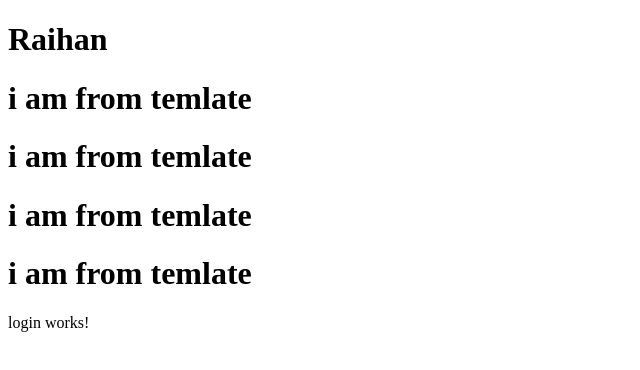
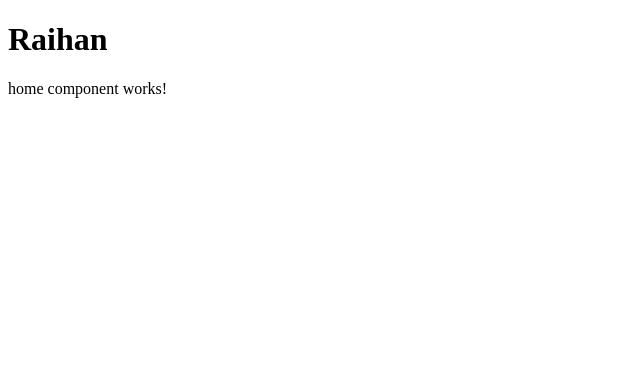
Before and after one commit to mmraihan/Angular, an Angular app in the folder Web-Gentle/myapplication/: page / in a window 1280 px wide. Shown: the top 370 px of the page, without its empty margins (0-640 px from the left). Built offline with nearby package versions, Linux system fonts and the light colour scheme.

Commit message:
Remove Additional Components.

```diff
--- a/Web-Gentle/myapplication/src/app/app.component.html
+++ b/Web-Gentle/myapplication/src/app/app.component.html
@@ -1,6 +1,3 @@
 <h1>Raihan</h1>
+
 <app-home></app-home>
-<app-home></app-home>
-<app-home></app-home>
-<app-home></app-home>
-<app-login></app-login>
--- a/Web-Gentle/myapplication/src/app/app.module.ts
+++ b/Web-Gentle/myapplication/src/app/app.module.ts
@@ -3,15 +3,11 @@ import { BrowserModule } from '@angular/platform-browser';
 
 import { AppComponent } from './app.component';
 import { HomeComponent } from './home/home.component';
-import { LoginComponent } from './login/login.component';
-import { LogoutComponent } from './login/logout/logout.component';
-
 @NgModule({
   declarations: [
     AppComponent,
     HomeComponent,
-    LoginComponent,
-    LogoutComponent
+
   ],
   imports: [
     BrowserModule
--- a/Web-Gentle/myapplication/src/app/home/home.component.html
+++ b/Web-Gentle/myapplication/src/app/home/home.component.html
@@ -1,2 +1 @@
 <p>home component works!</p>
-<app-login></app-login>
--- a/Web-Gentle/myapplication/src/app/home/home.component.ts
+++ b/Web-Gentle/myapplication/src/app/home/home.component.ts
@@ -2,8 +2,7 @@ import { Component} from '@angular/core';
 
 @Component({
   selector: 'app-home',
-  //templateUrl: './home.component.html',
-  template:`<h1>i am from temlate</h1>`,
+  templateUrl: './home.component.html',
   styleUrls: ['./home.component.css']
 })
 export class HomeComponent {
--- a/Web-Gentle/myapplication/src/app/login/login.component.html
+++ /dev/null
@@ -1 +0,0 @@
-<p>login works!</p>
--- a/Web-Gentle/myapplication/src/app/login/login.component.ts
+++ /dev/null
@@ -1,16 +0,0 @@
-import { Component, OnInit } from '@angular/core';
-
-@Component({
-  selector: 'app-login',
-  templateUrl: './login.component.html',
-  styles: [
-  ]
-})
-export class LoginComponent implements OnInit {
-
-  constructor() { }
-
-  ngOnInit(): void {
-  }
-
-}
--- a/Web-Gentle/myapplication/src/app/login/logout/logout.component.html
+++ /dev/null
@@ -1 +0,0 @@
-<p>logout works!</p>
--- a/Web-Gentle/myapplication/src/app/login/logout/logout.component.ts
+++ /dev/null
@@ -1,15 +0,0 @@
-import { Component, OnInit } from '@angular/core';
-
-@Component({
-  selector: 'app-logout',
-  templateUrl: './logout.component.html',
-  styleUrls: ['./logout.component.css']
-})
-export class LogoutComponent implements OnInit {
-
-  constructor() { }
-
-  ngOnInit(): void {
-  }
-
-}
```
Also changed, not shown: Web-Gentle/myapplication/src/app/login/logout/logout.component.css (deleted), 2 other files (tests, documents, lock files or other folders).
